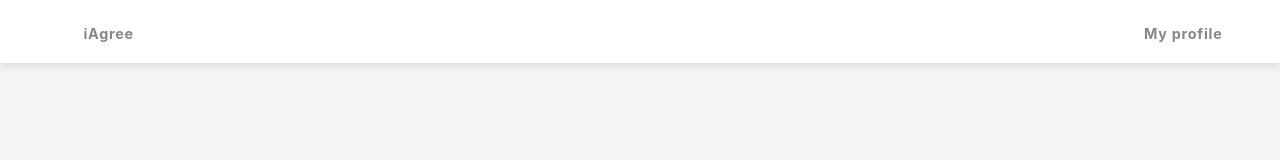
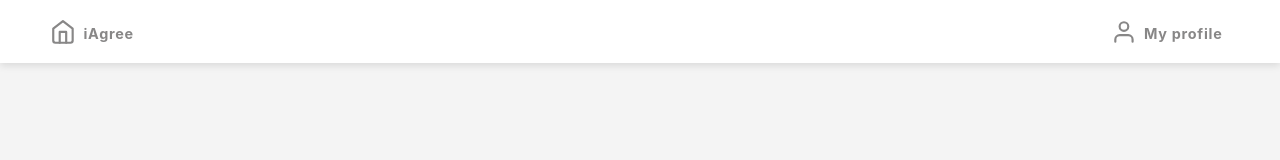
Before and after one commit to huzhx/baseline-preference, a React (Create React App) app: page / in a window 1280 px wide. Shown: the top 160 px of the page. Built offline with nearby package versions, Linux system fonts and the light colour scheme.

Commit message:
update the svg selector

```diff
--- a/src/Portal.js
+++ b/src/Portal.js
@@ -10,7 +10,7 @@
         <div className={[styles.portal__header__secondary, styles.secondary_color].join(' ')}>Welcome to</div>
         <div className={styles.portal__header__main}>iAGREE</div>
       </div>
-      <div className={styles['portal__background']}>
+      <div className={styles.portal__background}>
         <svg data-name="Layer 1" xmlns="http://www.w3.org/2000/svg" viewBox="0 0 1200 120" preserveAspectRatio="none">
           <path
             d="M649.97 0L599.91 54.12 550.03 0 0 0 0 120 1200 120 1200 0 649.97 0z"
--- a/src/Portal.module.css
+++ b/src/Portal.module.css
@@ -101,7 +101,7 @@
     background-color: var(--primary-color);
   }
 
-  svg {
+  .portal__background svg {
     position: relative;
     display: block;
     width: calc(100% + 1.3px);
@@ -119,7 +119,7 @@
 }
 
 @media (min-width: 1024px) {
-  svg {
+  .portal__background svg {
     height: 0;
   }
   .portal__body {
--- a/src/PortalPicker.js
+++ b/src/PortalPicker.js
@@ -10,7 +10,7 @@
         <div className={[styles.portal_picker__header__secondary, styles.secondary_color].join(' ')}>Welcome to</div>
         <div className={styles.portal_picker__header__main}>iAGREE</div>
       </div>
-      <div className={styles['portal_picker__background']}>
+      <div className={styles.portal_picker__background}>
         <svg data-name="Layer 1" xmlns="http://www.w3.org/2000/svg" viewBox="0 0 1200 120" preserveAspectRatio="none">
           <path
             d="M649.97 0L599.91 54.12 550.03 0 0 0 0 120 1200 120 1200 0 649.97 0z"
--- a/src/PortalPicker.module.css
+++ b/src/PortalPicker.module.css
@@ -99,7 +99,7 @@
     background-color: var(--primary-color);
   }
 
-  svg {
+  .portal_picker__background svg {
     position: relative;
     display: block;
     width: calc(100% + 1.3px);
@@ -117,7 +117,7 @@
 }
 
 @media (min-width: 1024px) {
-  svg {
+  .portal_picker__background svg {
     height: 0;
   }
   .portal_picker__body {
```
